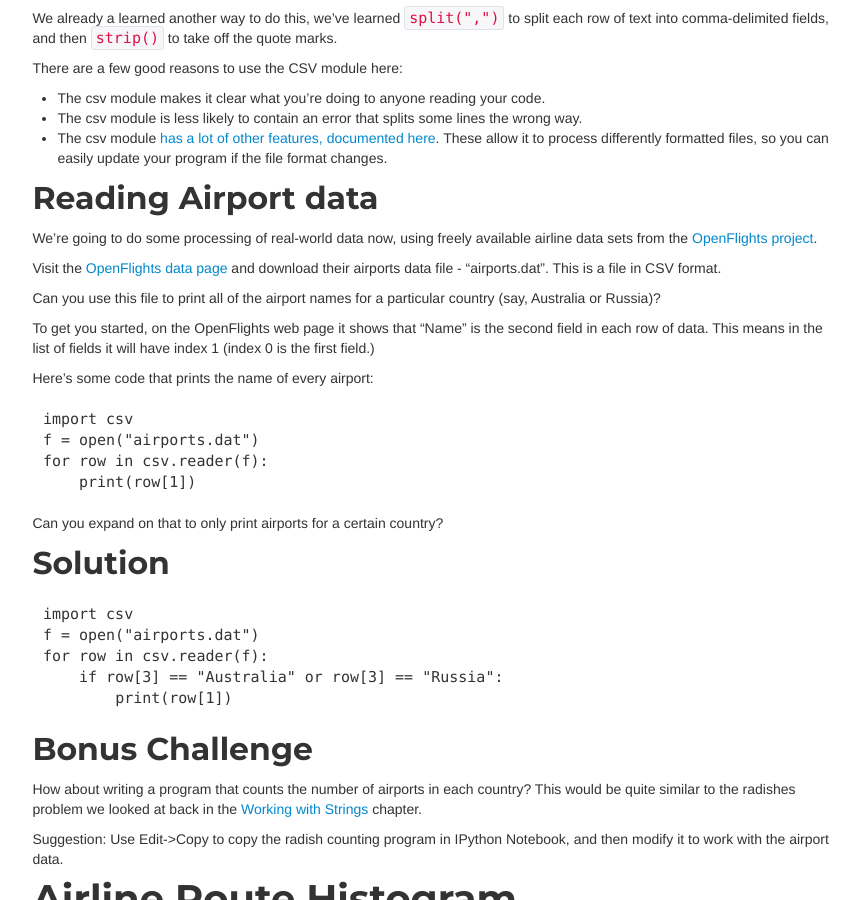
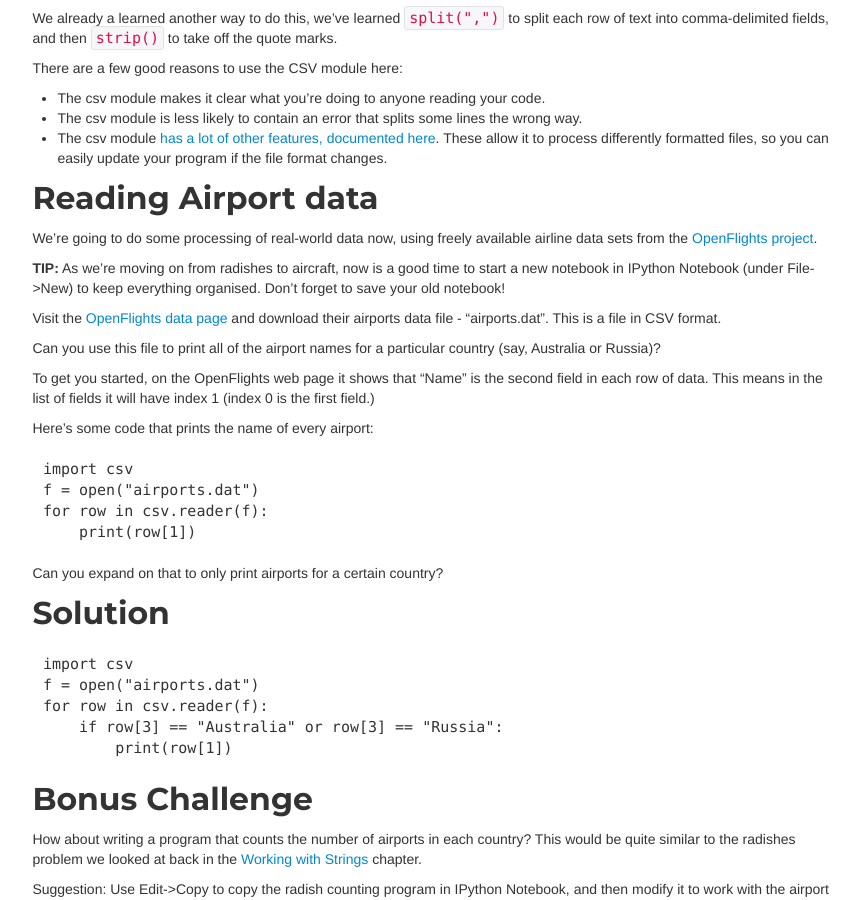
Before and after one commit to OpenTechSchool/python-data-intro, a Jekyll site: the page built from core/csv.md, in a window 1280 px wide and 900 px high, scrolled down 627 px. Shown: the whole window, without its empty margins (314-1174 px from the left). Built offline with Jekyll 4.4.1, drawn with Linux system fonts in a browser that asks for light colours.

Commit message:
Finish off images

```diff
--- a/core/csv.md
+++ b/core/csv.md
@@ -41,6 +41,8 @@
 ## Reading Airport data
 
 We're going to do some processing of real-world data now, using freely available airline data sets from the [OpenFlights project](http://www.openflights.org/).
+
+**TIP:** As we're moving on from radishes to aircraft, now is a good time to start a new notebook in IPython Notebook (under File->New) to keep everything organised. Don't forget to save your old notebook!
 
 Visit the [OpenFlights data page](http://openflights.org/data.html) and download their airports data file - "airports.dat". This is a file in CSV format.
 
@@ -105,7 +107,7 @@
 
 To see the contents of the latitudes or longitudes dictionaries, just type the variable name into a cell and run it.
 
-<img src="../files/viewing_latitudes.png" alt="Viewing latitudes in a Notebook cell">
+<img src="../images/viewing_latitudes.png" alt="Viewing latitudes in a Notebook cell">
 </img>
 
 There's one new thing in this example solution: `float(row[6])`. `float()` means to convert the string value to a floating point (ie fractional) number:
@@ -153,7 +155,7 @@
 
 Once again, you can test the results of your program by typing the name of the output list (`distances` in this case) into an IPython Notebook cell and running it:
 
-<img src="../files/viewing_distances.png" alt="Viewing latitudes in a Notebook cell">
+<img src="../images/viewing_distances.png" alt="Viewing latitudes in a Notebook cell">
 </img>
 
 ## Histogram
@@ -168,7 +170,7 @@
     plt.ylabel("Number of flights")
 
 
-<img src="../files/histogram.png" alt="Airline route distance histogram">
+<img src="../images/histogram.png" alt="Airline route distance histogram">
 </img>
 
 `plt.hist()` does most of the work here. The first argument we supply is the dataset (list of distances.)
```
Also changed, not shown: core/charts.md (+12 -3 lines), core/notebook.md (+4 -3 lines), images/assign_shopping_list.png (added), images/histogram.png (renamed from files/histogram.png), images/ipython_example.png (added), images/ipython_notebook.png (added), images/notebook_hello_world.png (added), images/print_shopping_list.png (added), images/radish_bargraph.png (added), images/radish_barsection.png (added), images/radish_ticks.png (added), images/viewing_distances.png (renamed from files/viewing_distances.png), images/viewing_latitudes.png (renamed from files/viewing_latitudes.png).
